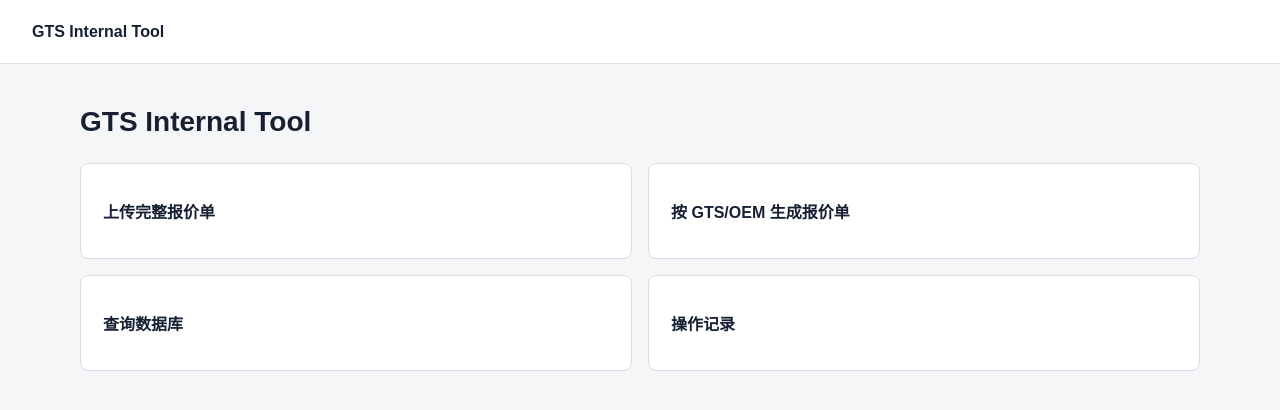
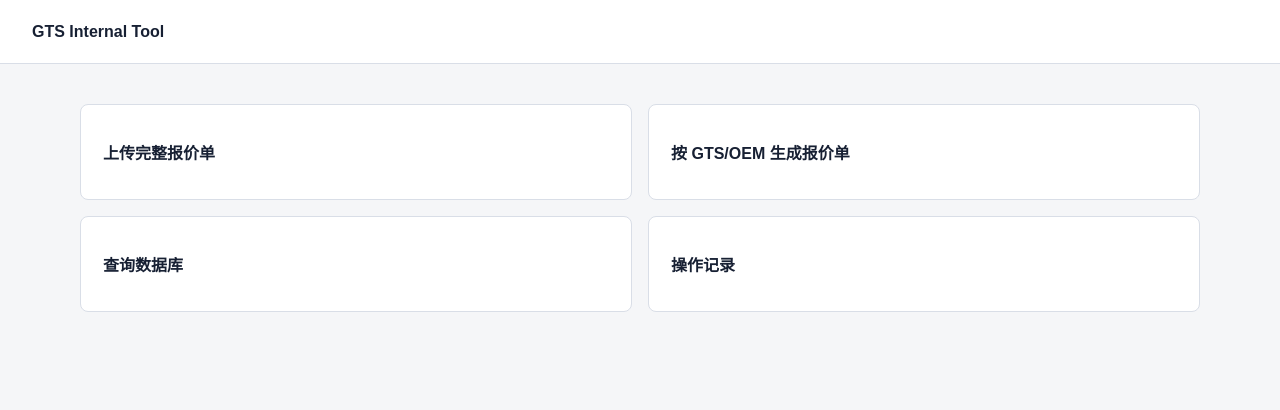
Before and after one commit to nancy-sun/gts-internal-tool, a Python web app: template app/templates/home.html in a window 1280 px wide. Shown: the top 410 px of the page. Run offline with Jinja, Linux system fonts and the light colour scheme; the template is opened without the code that fills it, so the values that code supplies are empty.

Commit message:
Remove duplicate home page title

```diff
--- a/app/templates/home.html
+++ b/app/templates/home.html
@@ -3,10 +3,6 @@
 {% block title %}首页 - GTS Internal Tool{% endblock %}
 
 {% block content %}
-  <section class="page-heading">
-    <h1>GTS Internal Tool</h1>
-  </section>
-
   <nav class="action-grid" aria-label="主要功能">
     <a class="action-card" href="/upload">
       <span>上传完整报价单</span>
```
